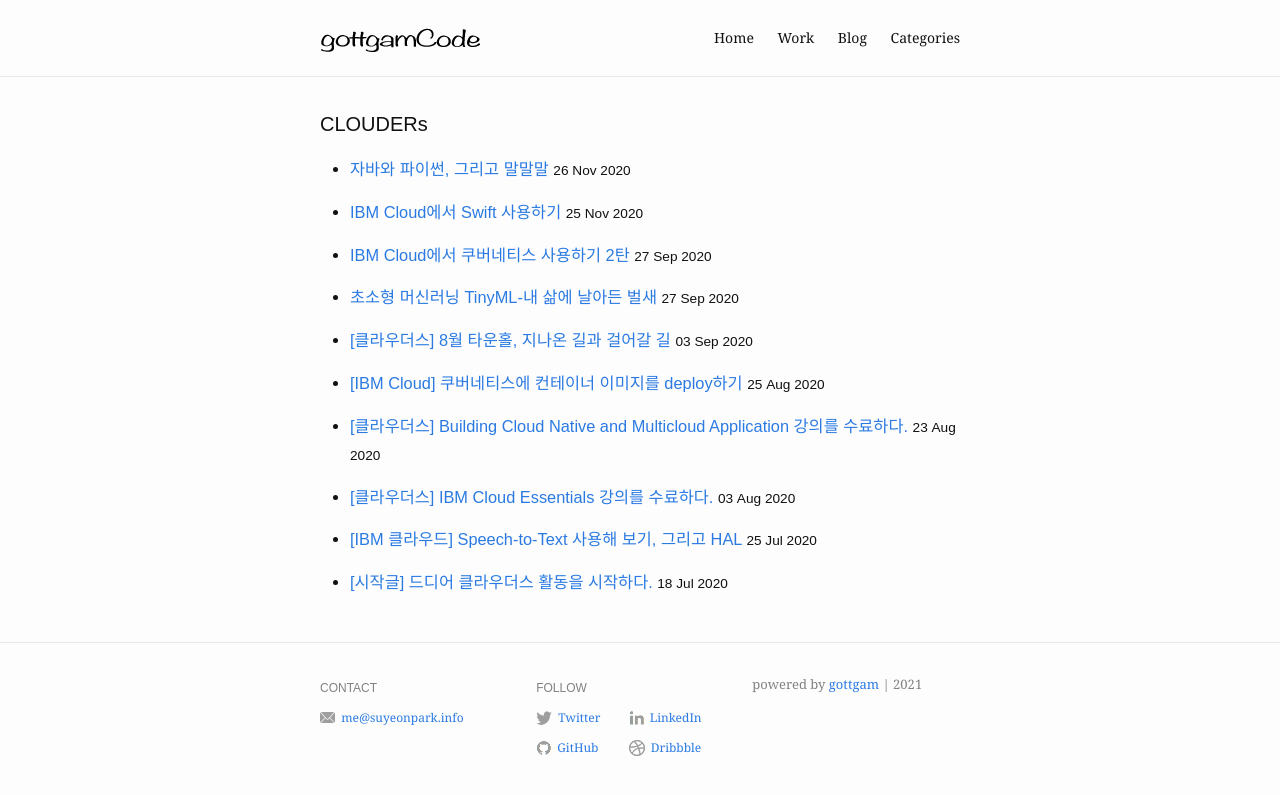
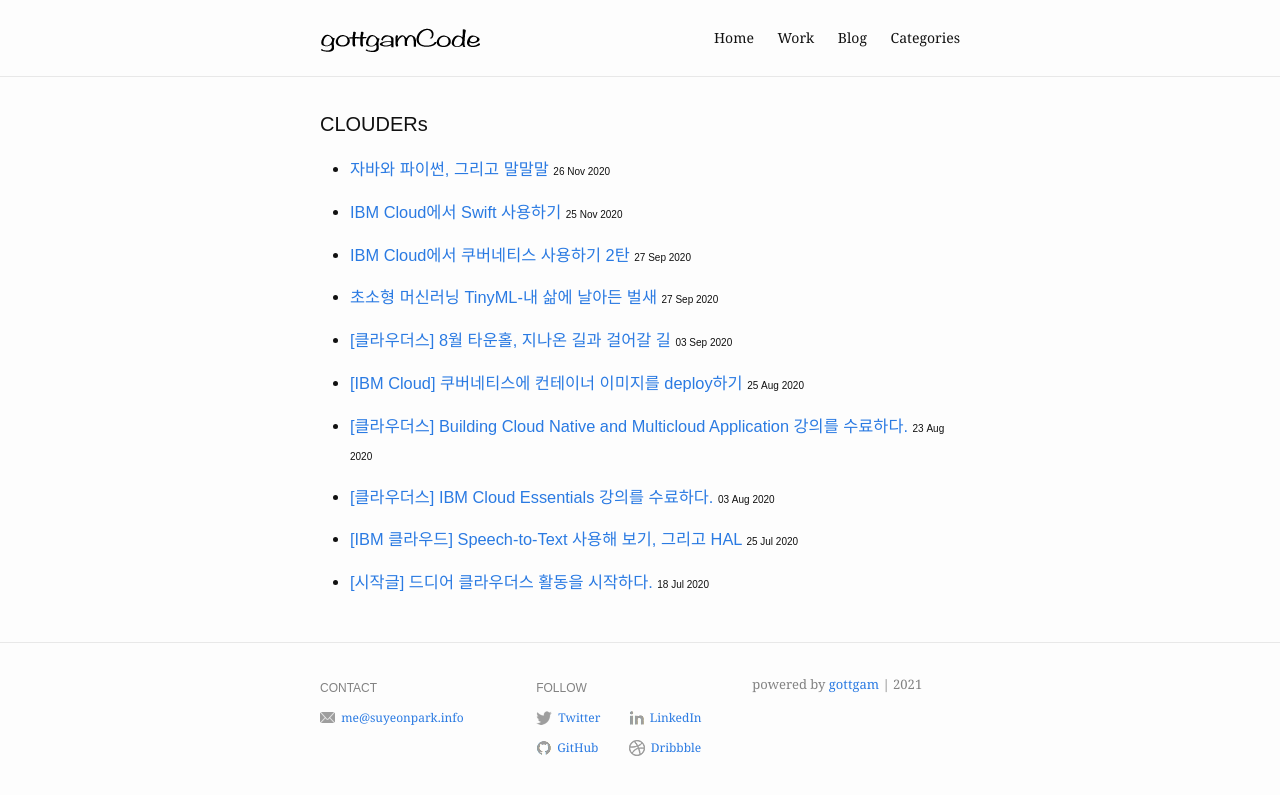
Before and after one commit to gottgam/gottgam.github.io, a Jekyll site: the page built from category/CLOUDERs.md, in a window 1280 px wide. Shown: the top 795 px of the page. Built offline with Jekyll 4.4.1, drawn with Linux system fonts in a browser that asks for light colours.

Commit message:
Update category.html

```diff
--- a/_layouts/category.html
+++ b/_layouts/category.html
@@ -20,7 +20,7 @@
                     <a href="{{ site.baseurl }}{{ post.url }}">
                       {{ post.title }}
                     </a>
-                    <small>{{ post.date | date_to_string  }}</small>
+                    <small style="font-size:10px">{{ post.date | date_to_string  }}</small>
                   </h3>
                 </li>
               {% endfor %}
```
